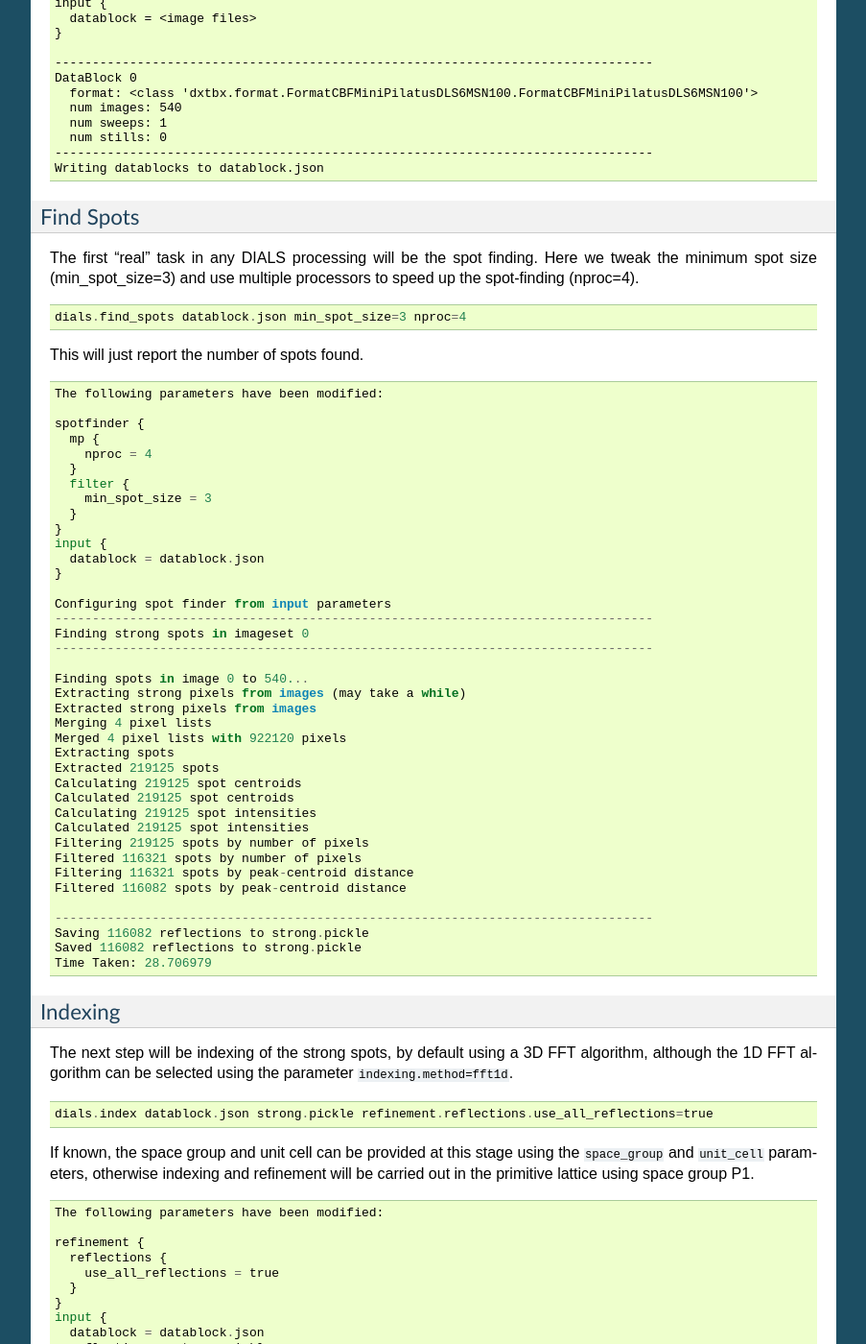
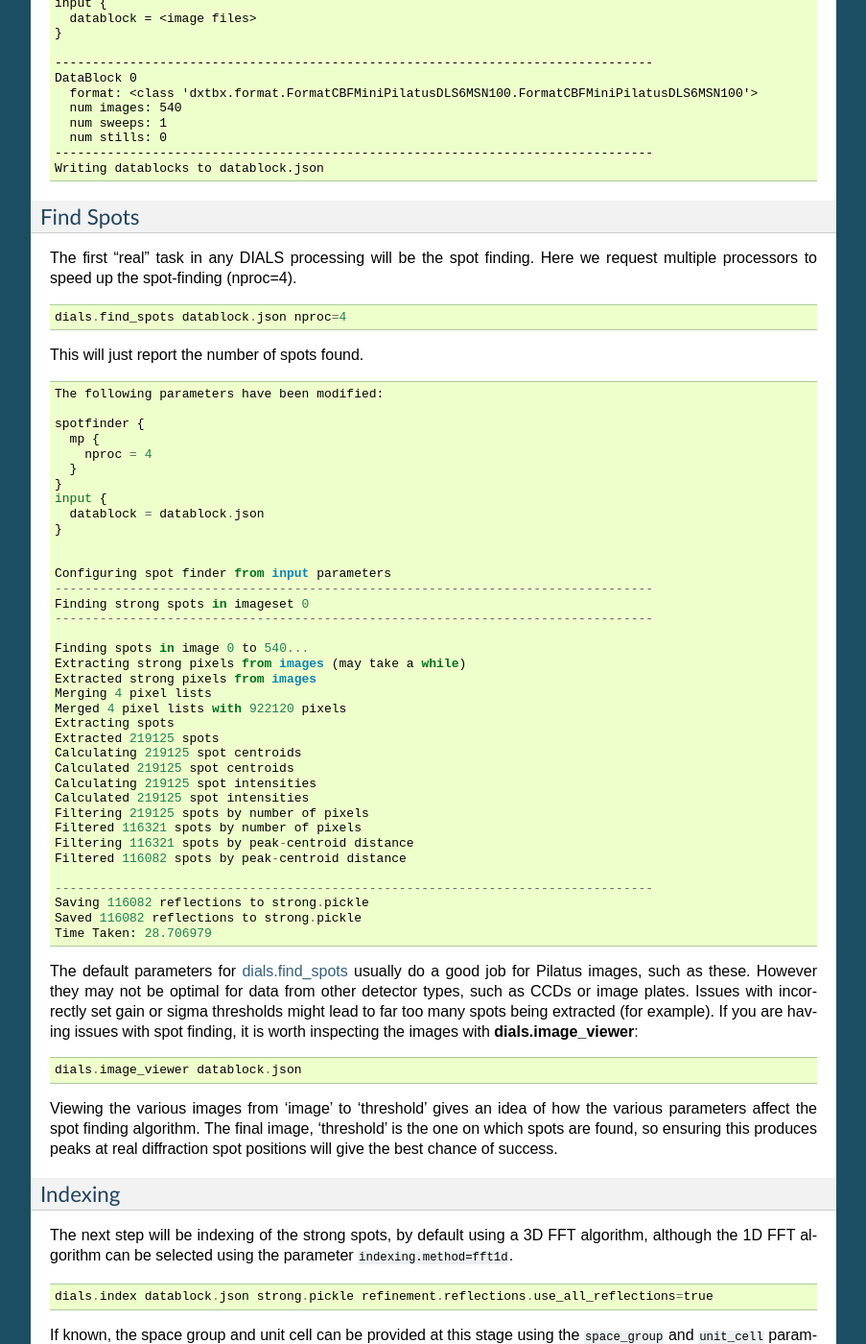
Before and after one commit to dials/docs, a Sphinx documentation site: the page built from sphinx/advanced_tutorial.rst, in a window 1280 px wide and 1400 px high, scrolled down 1017 px. Shown: the whole window at 96% size, without its empty margins (198-1101 px from the left). Built offline with Sphinx 7.4.7, drawn with Linux system fonts in a browser that asks for light colours; formulas are drawn with MathJax 3.

Commit message:
a bit more detail about find_spots, inc what to do when it doesn't work

```diff
--- a/sphinx/advanced_tutorial.rst
+++ b/sphinx/advanced_tutorial.rst
@@ -80,12 +80,11 @@ Find Spots
 ^^^^^^^^^^
 
 The first "real" task in any DIALS processing will be the spot finding.
-Here we tweak the minimum spot size (min_spot_size=3) and use multiple
-processors to speed up the spot-finding (nproc=4).
+Here we request multiple processors to speed up the spot-finding (nproc=4).
 
 ::
 
-  dials.find_spots datablock.json min_spot_size=3 nproc=4
+  dials.find_spots datablock.json nproc=4
 
 This will just report the number of spots found.
 
@@ -97,13 +96,11 @@ This will just report the number of spots found.
     mp {
       nproc = 4
     }
-    filter {
-      min_spot_size = 3
-    }
   }
   input {
     datablock = datablock.json
   }
+
 
   Configuring spot finder from input parameters
   --------------------------------------------------------------------------------
@@ -130,6 +127,21 @@ This will just report the number of spots found.
   Saving 116082 reflections to strong.pickle
   Saved 116082 reflections to strong.pickle
   Time Taken: 28.706979
+
+The default parameters for :doc:`dials.find_spots </programs/dials_find_spots>`
+usually do a good job
+for Pilatus images, such as these. However they may not be optimal for data from
+other detector types, such as CCDs or image plates. Issues with incorrectly
+set gain or sigma thresholds might lead to far too many spots being extracted
+(for example). If you are having issues with spot finding, it is worth
+inspecting the images with :program:`dials.image_viewer`::
+
+  dials.image_viewer datablock.json
+
+Viewing the various images from 'image' to 'threshold' gives an idea of how the
+various parameters affect the spot finding algorithm. The final image,
+'threshold' is the one on which spots are found, so ensuring this produces peaks
+at real diffraction spot positions will give the best chance of success.
 
 Indexing
 ^^^^^^^^
```
